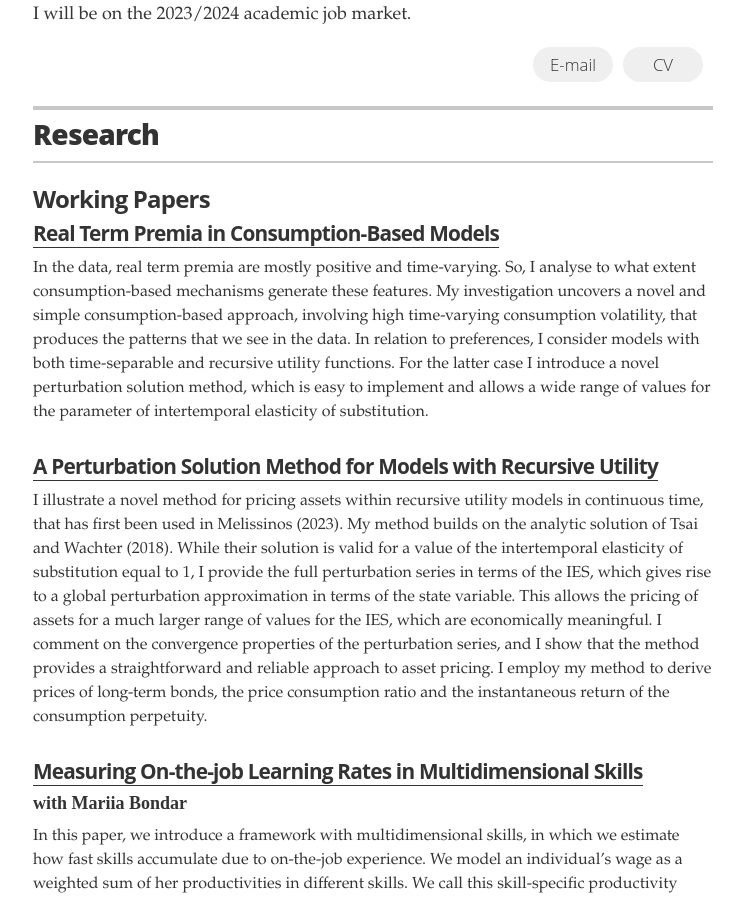
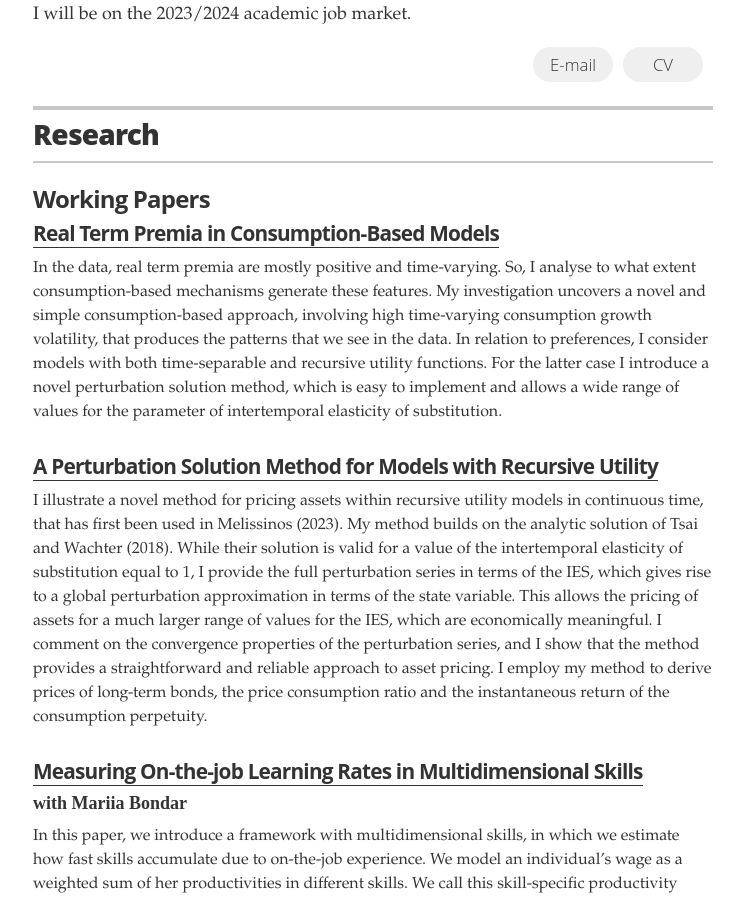
Before and after one commit to errikos-melissinos/errikos-melissinos.github.io, a Jekyll site: the page built from index.html, in a window 1280 px wide and 900 px high, scrolled down 624 px. Shown: the whole window, without its empty margins (267-1011 px from the left). Built offline with Jekyll 4.4.1, drawn with Linux system fonts in a browser that asks for light colours.

Commit message:
Update projects.yml

```diff
--- a/_data/projects.yml
+++ b/_data/projects.yml
@@ -7,7 +7,7 @@
   # url: https://www.dropbox.com/sh/34s9h40je9pff5r/AACRUgleldxkDaDC2eVtMNYsa?dl=0
   url: https://www.dropbox.com/scl/fi/soofvyqh1s7j6swb49c3s/Real-Term-Premia-in-Consumption-Based-Models.pdf?rlkey=wxv3lvv76e19hvwyqzwwm5dap&dl=0
   # description: I investigate the ability of consumption-based models to explain the positive time- varying term premia observed in the data. The long-run risk and rare disasters models typically fail by producing small and negative term premia. The habit model appears to be quite successful, but it generates heteroskedastic real interest rates, which are not supported by empirical evidence. Generally, my findings suggest that substantial and positive term premia require counter-cyclical real interest rates and a direct relationship between the stochastic discount factor and the state variable of the economy. My analysis considers models with both time-separable and recursive utility. For the latter, I present a perturbation solution method that facilitates the computation of the price of long-term bonds, while allowing for a wide range of values for the intertemporal elasticity of substitution parameter.
-  description: In the data, real term premia are mostly positive and time-varying. So, I analyse to what extent consumption-based mechanisms generate these features. My investigation uncovers a novel and simple consumption-based approach, involving high time-varying consumption volatility, that produces the patterns that we see in the data. In relation to preferences, I consider models with both time-separable and recursive utility functions. For the latter case I introduce a novel perturbation solution method, which is easy to implement and allows a wide range of values for the parameter of intertemporal elasticity of substitution.
+  description: In the data, real term premia are mostly positive and time-varying. So, I analyse to what extent consumption-based mechanisms generate these features. My investigation uncovers a novel and simple consumption-based approach, involving high time-varying consumption growth volatility, that produces the patterns that we see in the data. In relation to preferences, I consider models with both time-separable and recursive utility functions. For the latter case I introduce a novel perturbation solution method, which is easy to implement and allows a wide range of values for the parameter of intertemporal elasticity of substitution.
 
 # A Perturbation Solution Method for Models with Recursive Utility
 - project: A Perturbation Solution Method for Models with Recursive Utility
```
